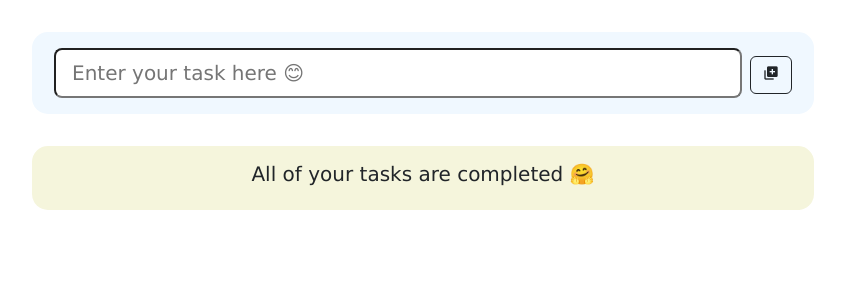
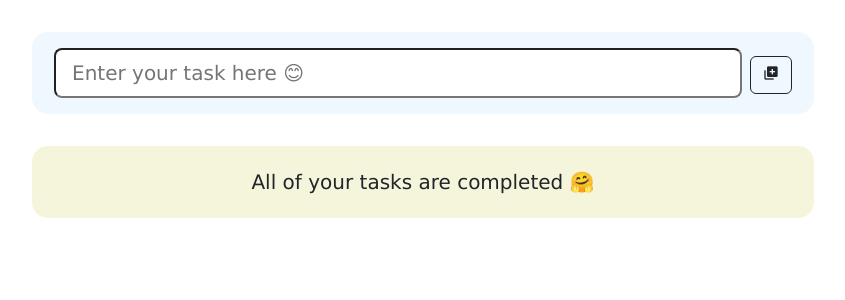
Before and after one commit to Sinankodur/Todo-list, a Django app: page / in a window 1280 px wide. Shown: the part 54-354 px from the top of the page, without its empty margins (217-1062 px from the left). Run offline with Django 5.2, Linux system fonts and the light colour scheme.

Commit message:
slight style change in index

```diff
--- a/toDoList/core/templates/core/index.html
+++ b/toDoList/core/templates/core/index.html
@@ -89,7 +89,7 @@
           </table>
         </div>
         {% else %}
-        <h5 class="text-center">All of your tasks are completed 🤗</h5>
+        <h5 class="text-center mt-2">All of your tasks are completed 🤗</h5>
         {% endif %}
 
       </div>
```
Also changed, not shown: toDoList/db.sqlite3.
